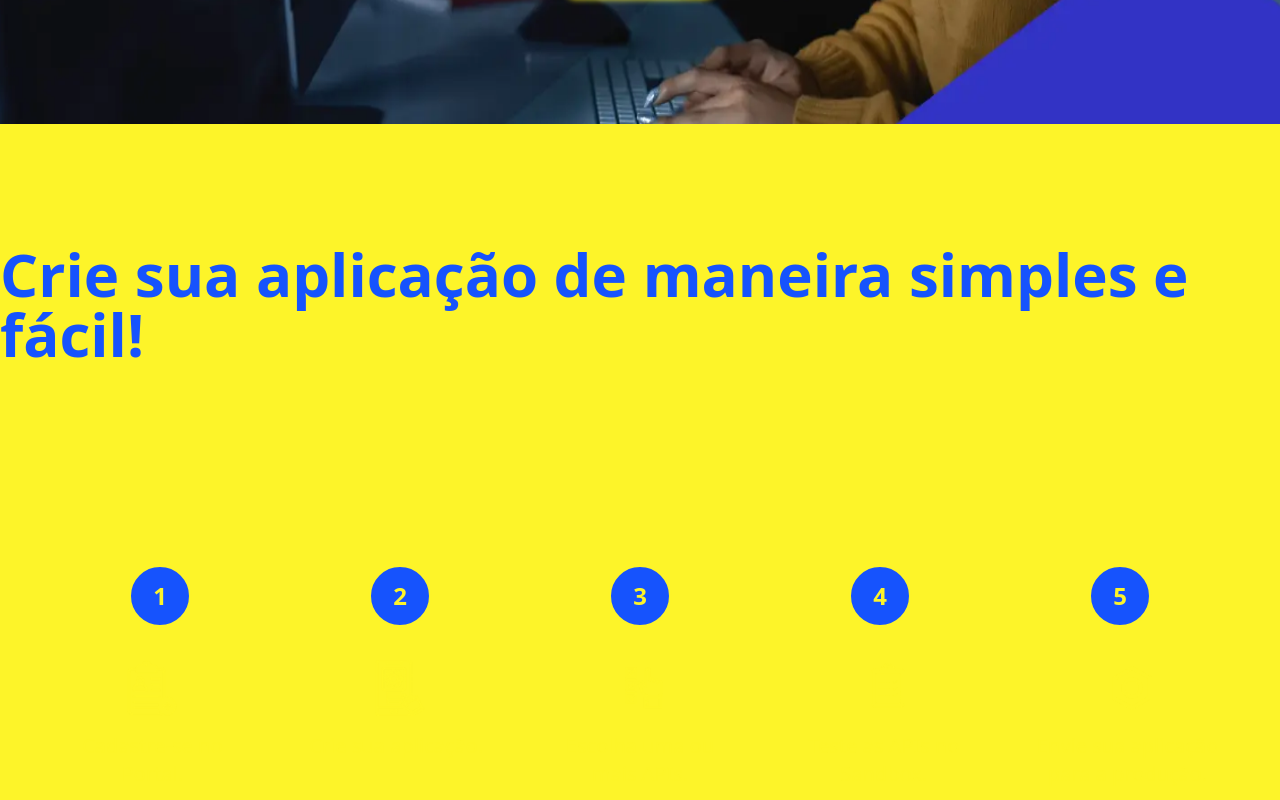
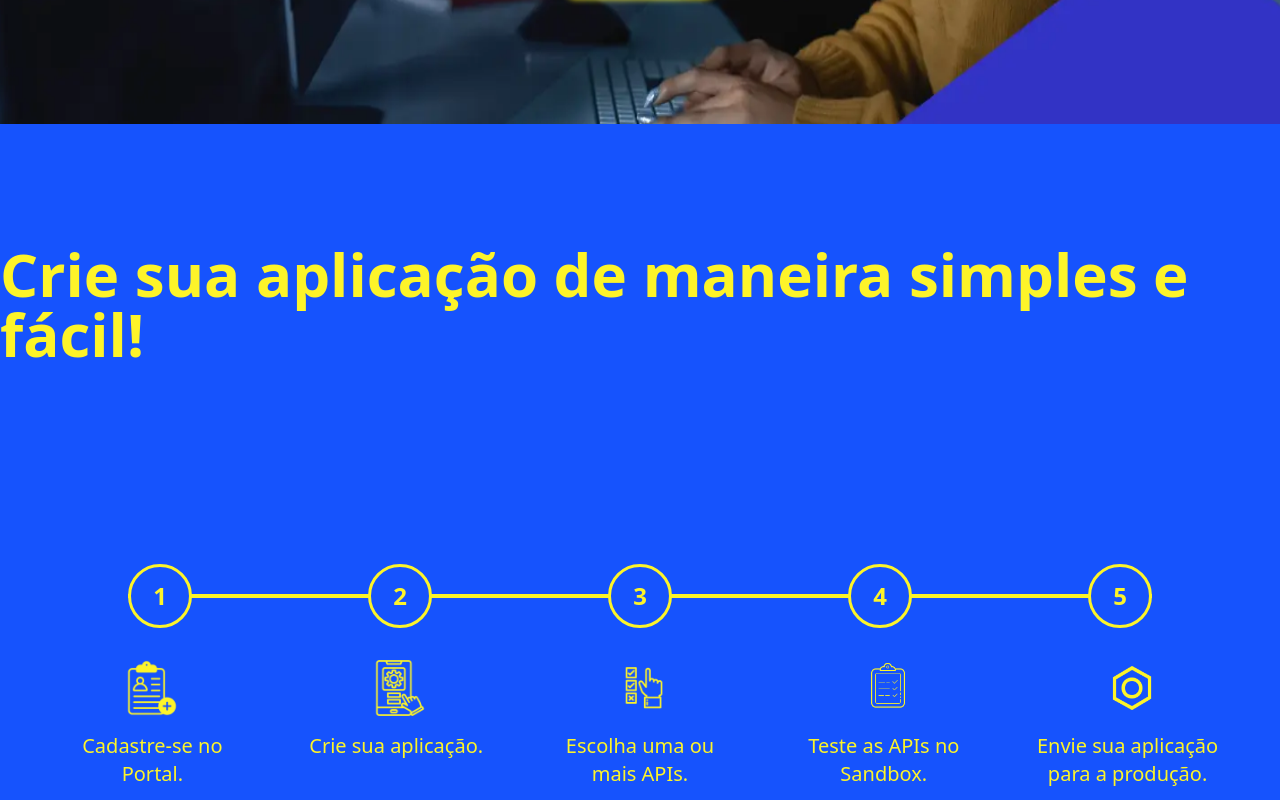
Before and after one commit to igorjunqueira2607/new-portal-developers-bb, a React (Vite) app: page / in a window 1280 px wide. Shown: the part 740-1540 px from the top of the page. Built offline with nearby package versions, Linux system fonts and the light colour scheme.

Commit message:
Mudando cor 2

```diff
--- a/src/components/ImplematationSection.jsx
+++ b/src/components/ImplematationSection.jsx
@@ -2,8 +2,8 @@ import ImplematationSteps from "./ImplemetationSteps";
 
 function ImplematationSection () {
   return (
-    <section class="w-full h-fit overflow-hidden items-center relative flex flex-col bg-amarelo-bb pt-30 pb-30">
-      <h1 class="text-azul-bb text-6xl font-bold mb-50">Crie sua aplicação de maneira simples e fácil!</h1>
+    <section class="w-full h-fit overflow-hidden items-center relative flex flex-col bg-azul-bb pt-30 pb-30">
+      <h1 class="text-amarelo-bb text-6xl font-bold mb-50">Crie sua aplicação de maneira simples e fácil!</h1>
       <ImplematationSteps />
     </section>
   )
```
